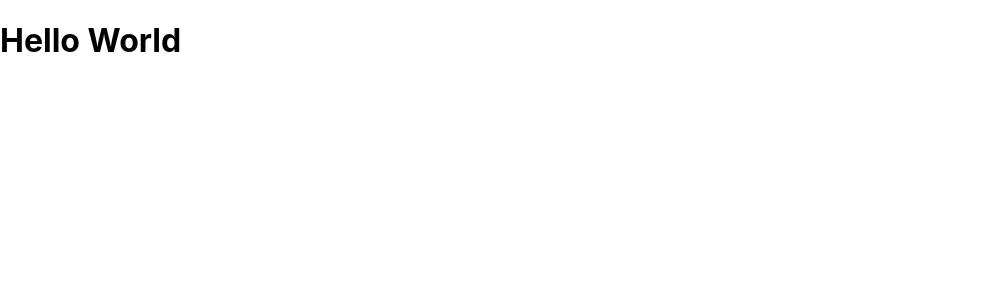
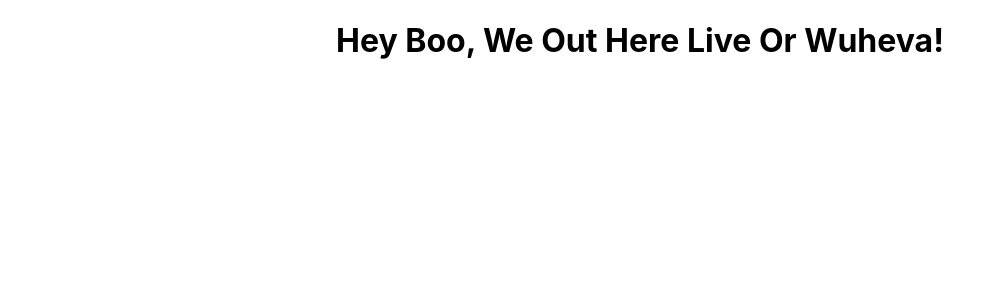
Before and after one commit to dasianejones/foodies_project4, a React (Create React App) app in the folder client/: page / in a window 1280 px wide. Shown: the top 300 px of the page, without its empty margins (0-1003 px from the left). Built offline with nearby package versions, Linux system fonts and the light colour scheme.

Commit message:
updated app.js file in src folder

```diff
--- a/client/src/App.js
+++ b/client/src/App.js
@@ -1,14 +1,38 @@
 import React from "react";
+import { BrowserRouter as Router, Switch, Route } from "react-router-dom";
+import Home from "./components/Home.js";
+import Restaurants from "./components/Restaurants";
+import SingleRestaurant from "./components/SingleRestaurant";
+import Reviews from "./components/Reviews";
+import SingleReview from "./components/SingleReview";
+import Comments from "./components/Comments";
+import SingleComment from "./components/SingleComment";
+import Login from "./components/Login";
+
 import "./App.css";
+import "./index.css";
 
-class App extends React.Component {
-  render() {
-    return (
-      <div>
-        <h1>Hello World</h1>
-      </div>
-    );
-  }
+function App() {
+  return (
+    <div className="App">
+      <Router>
+        <Switch>
+          <Route exact path="/" component={Home} />
+          <Route exact path="/restaurants" component={Restaurants} />
+          <Route
+            exact
+            path="/restaurants/restaurants:sId"
+            component={SingleRestaurant}
+          />
+          <Route exact path="/reviews" component={Reviews} />
+          <Route exact path="/reviews/:reviewsId" component={SingleReview} />
+          <Route exact path="/comments" component={Comments} />
+          <Route exact path="/comments/:commentsId" component={SingleComment} />
+          <Route exact path="/login" component={Login} />
+        </Switch>
+      </Router>
+    </div>
+  );
 }
 
 export default App;
--- /dev/null
+++ b/client/src/components/Home.js
@@ -0,0 +1,11 @@
+import React, { Component } from "react";
+
+export default class Home extends Component {
+  render() {
+    return (
+      <div>
+        <h1>Hey Boo, We Out Here Live Or Wuheva!</h1>
+      </div>
+    );
+  }
+}
```
Also changed, not shown: client/src/components/Comments.js (added), client/src/components/Login.js (added), client/src/components/Restaurants.js (added), client/src/components/Reviews.js (added), client/src/components/SingleComment.js (added), client/src/components/SingleRestaurant.js (added), client/src/components/SingleReview.js (added).
